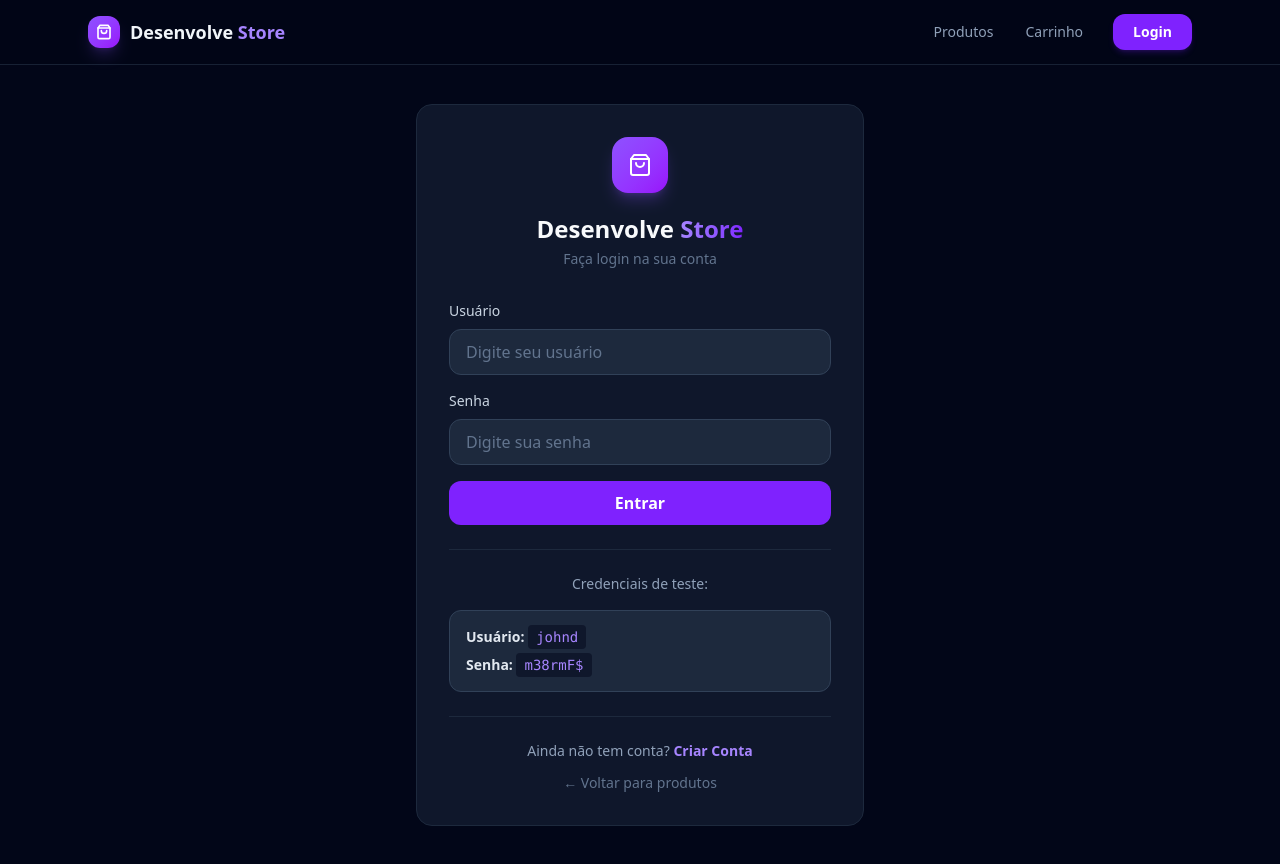
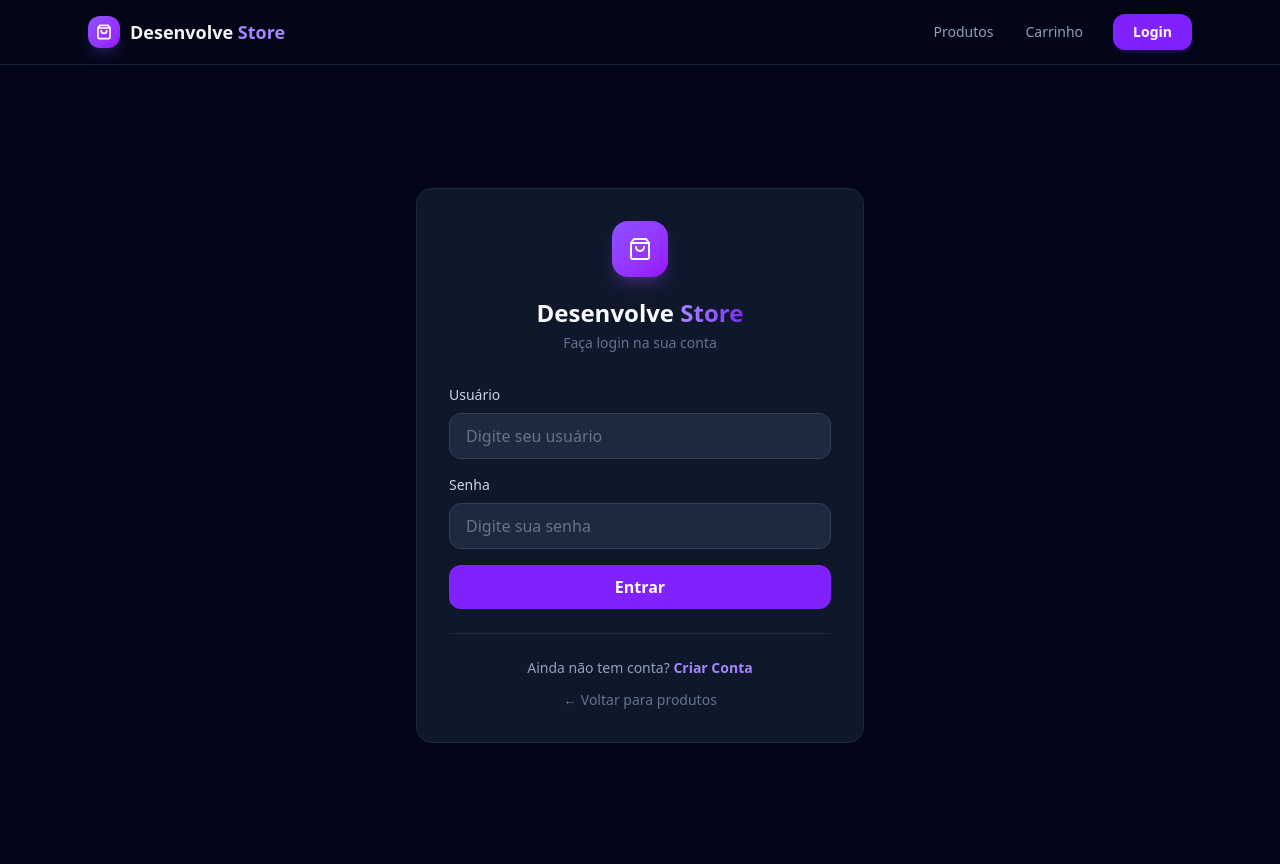
Before and after one commit to GustavoFlpp/desenvolve-store, a Next.js app: page /login in a window 1280 px wide. Built offline with nearby package versions, Linux system fonts and the light colour scheme; no server answers.

Commit message:
Remove test credentials from login page

```diff
--- a/src/app/login/page.tsx
+++ b/src/app/login/page.tsx
@@ -94,20 +94,6 @@ export default function LoginPage() {
         </form>
 
         <div className="mt-6 pt-6 border-t border-slate-800">
-          <p className="text-sm text-slate-400 text-center mb-4">Credenciais de teste:</p>
-          <div className="bg-slate-800 p-4 rounded-xl text-sm space-y-2 border border-slate-700">
-            <p className="text-slate-300">
-              <strong className="text-slate-200">Usuário:</strong>{" "}
-              <code className="bg-slate-900 px-2 py-1 rounded text-violet-400">johnd</code>
-            </p>
-            <p className="text-slate-300">
-              <strong className="text-slate-200">Senha:</strong>{" "}
-              <code className="bg-slate-900 px-2 py-1 rounded text-violet-400">m38rmF$</code>
-            </p>
-          </div>
-        </div>
-
-        <div className="mt-6 pt-6 border-t border-slate-800">
           <p className="text-sm text-slate-400 text-center mb-3">
             Ainda não tem conta?{" "}
             <Link href="/signup" className="text-violet-400 hover:text-violet-300 font-semibold transition">
```
